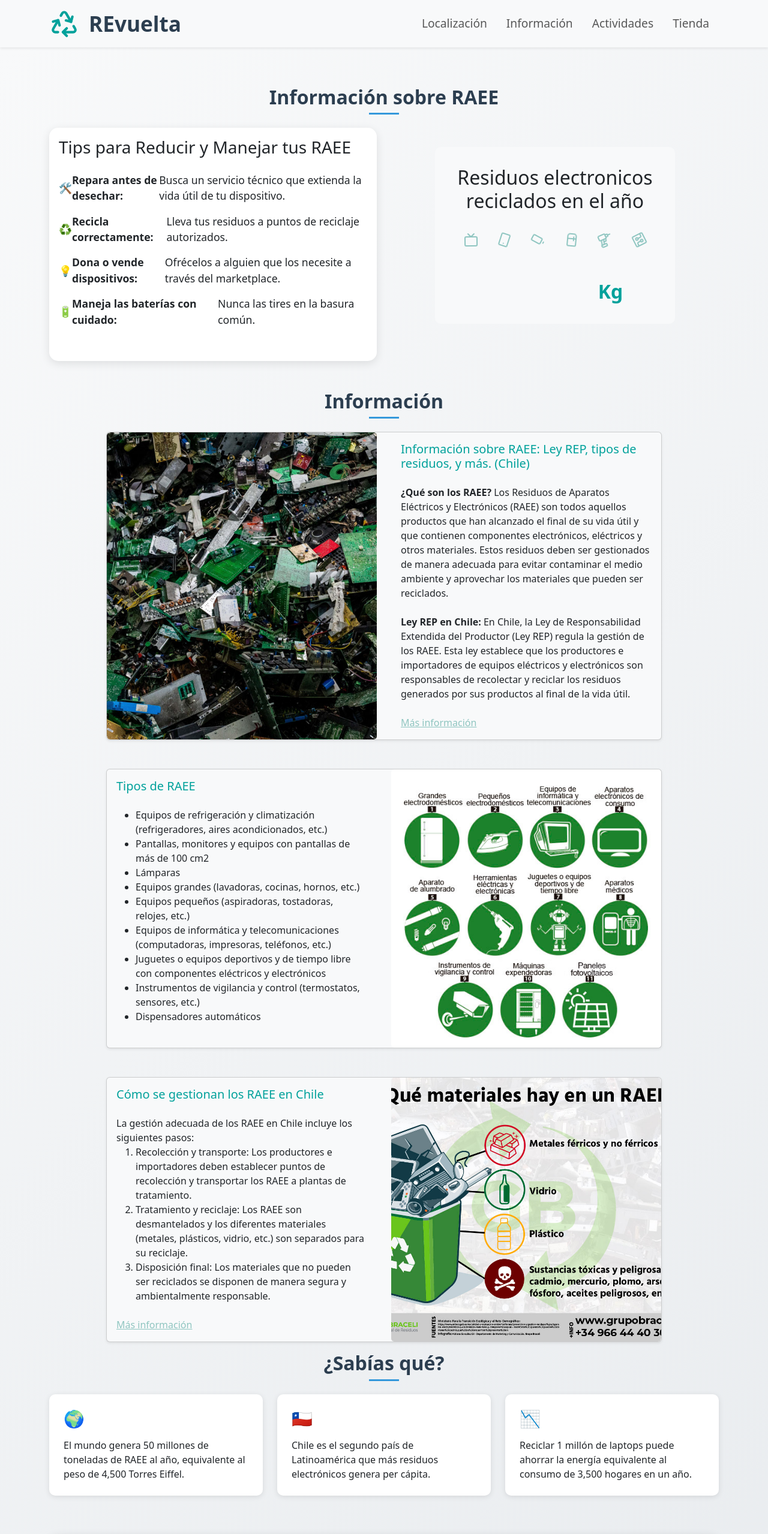
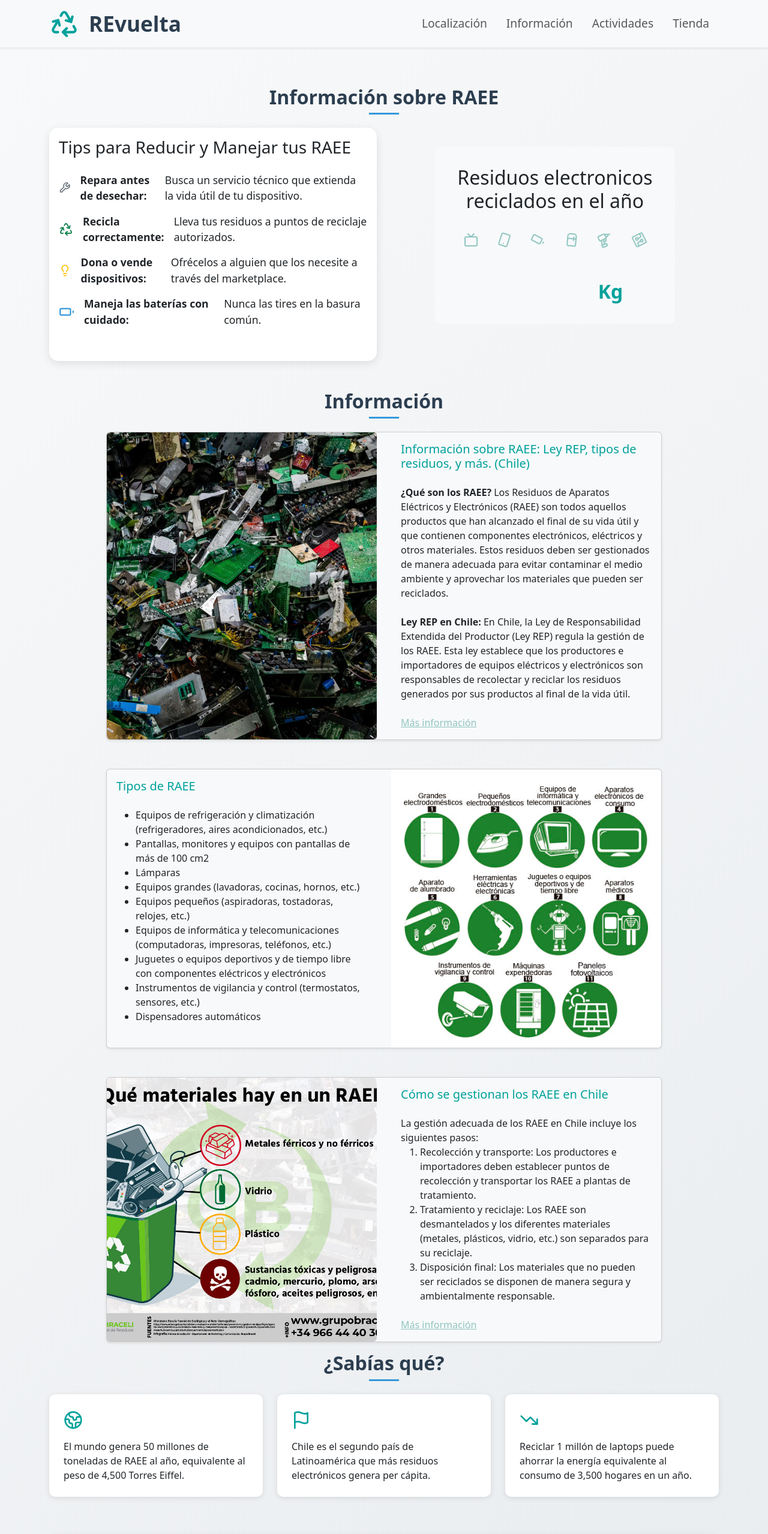
Before and after one commit to Complinator/recicle, a React (Create React App) app: page /info in a window 1280 px wide. Shown: the top 2558 px of the page at 60% size. Built offline with nearby package versions, Linux system fonts and the light colour scheme.

Commit message:
fixed icon and header consistency

```diff
--- a/src/components/Pages/Home.js
+++ b/src/components/Pages/Home.js
@@ -1,7 +1,7 @@
 import React, { useState } from 'react';
 import { Container, Row, Col, Card, Button, Carousel, Badge } from 'react-bootstrap';
 import { Link } from 'react-router-dom';
-import { MapPin, Recycle, BookOpen, ShoppingCart } from 'lucide-react';
+import { MapPin, Recycle, BookOpen, ShoppingCart, Earth, Lightbulb, Settings } from 'lucide-react';
 import "../../App.css";
 import Chart from './Components/Chart';
 
@@ -236,9 +236,9 @@ const Home = () => {
         <h2 className="text-center section-title mb-5">Nuestro Impacto</h2>
         <Row>
           {[
-            { number: "180,000+", text: "Toneladas de RAEE anuales", icon: "🌍" },
-            { number: "10%", text: "Reciclados adecuadamente", icon: "⚙️" },
-            { number: "70%", text: "Reducción de emisiones", icon: "💡" }
+            { number: "180,000+", text: "Toneladas de RAEE anuales", icon: <Earth size={64} style={{color: "#00A19B"}} /> },
+            { number: "10%", text: "Reciclados adecuadamente", icon: <Settings size={64} style={{color: "#00A19B"}} /> },
+            { number: "70%", text: "Reducción de emisiones", icon: <Lightbulb size={64} style={{color: "#00A19B"}} /> }
           ].map((stat, index) => (
             <Col md={4} key={index} className="mb-4">
               <Card className="stat-card h-100 text-center border-0">
--- a/src/components/Pages/Info.js
+++ b/src/components/Pages/Info.js
@@ -5,6 +5,7 @@ import styled from 'styled-components';
 import Counter from "./Components/Counter" // Assuming you have the Counter component
 import { Link } from 'react-router-dom';
 import "../../App.css"
+import { Battery, Earth, Flag, Lightbulb, Recycle, TrendingDown, Wrench } from 'lucide-react';
 
 const StyledSection = styled.section`
   padding: 4rem 0;
@@ -85,16 +86,16 @@ const Info = () => {
                     transition={{ duration: 0.5 }}
                   >
                     <IconText>
-                      🛠️ <strong>Repara antes de desechar:</strong> Busca un servicio técnico que extienda la vida útil de tu dispositivo.
+                      <Wrench size={32} className='text-secondary' /><strong>Repara antes de desechar:</strong> Busca un servicio técnico que extienda la vida útil de tu dispositivo.
                     </IconText>
                     <IconText>
-                      ♻️ <strong>Recicla correctamente:</strong> Lleva tus residuos a puntos de reciclaje autorizados.
+                      <Recycle size={32} className='text-success' /><strong>Recicla correctamente:</strong> Lleva tus residuos a puntos de reciclaje autorizados.
                     </IconText>
                     <IconText>
-                      💡 <strong>Dona o vende dispositivos:</strong> Ofrécelos a alguien que los necesite a través del marketplace.
+                      <Lightbulb size={32} className='text-warning' /><strong>Dona o vende dispositivos:</strong> Ofrécelos a alguien que los necesite a través del marketplace.
                     </IconText>
                     <IconText>
-                      🔋 <strong>Maneja las baterías con cuidado:</strong> Nunca las tires en la basura común.
+                      <Battery size={32} /><strong>Maneja las baterías con cuidado:</strong> Nunca las tires en la basura común.
                     </IconText>
                   </motion.div>
                 </Card.Body>
@@ -183,7 +184,7 @@ const Info = () => {
                     className="rounded-end card-img-dynamic"
                 />
             </Col>
-              <Col lg={6} className="order-last order-lg-first">
+              <Col lg={6}>
                 <CardBody>
                   <CardTitle className="font-bold text-3xl mb-4" style={{color:"#00A19B"}}>
                     Cómo se gestionan los RAEE en Chile
@@ -213,15 +214,15 @@ const Info = () => {
               <Row>
                 {[
                   {
-                    icon: "🌍",
+                    icon: <Earth size={32} style={{color: "#00A19B"}} />,
                     fact: "El mundo genera 50 millones de toneladas de RAEE al año, equivalente al peso de 4,500 Torres Eiffel."
                   },
                   {
-                    icon: "🇨🇱",
+                    icon: <Flag size={32} style={{color: "#00A19B"}} />,
                     fact: "Chile es el segundo país de Latinoamérica que más residuos electrónicos genera per cápita."
                   },
                   {
-                    icon: "📉",
+                    icon: <TrendingDown size={32} style={{color: "#00A19B"}} />,
                     fact: "Reciclar 1 millón de laptops puede ahorrar la energía equivalente al consumo de 3,500 hogares en un año."
                   }
                 ].map((item, index) => (
--- a/src/components/Pages/Marketplace.js
+++ b/src/components/Pages/Marketplace.js
@@ -1,6 +1,6 @@
 import React, { useState } from 'react';
 import { Container, Row, Col, Card, Form, Button } from 'react-bootstrap';
-import { Camera, Upload, ShoppingBag, RefreshCw } from 'lucide-react';
+import { Camera, Upload, ShoppingBag, RefreshCw, Sprout, Banknote, Recycle } from 'lucide-react';
 import ElectronicComponentCard from './Components/Card';
 
 const Marketplace = () => {
@@ -72,9 +72,9 @@ const Marketplace = () => {
   ];
 
   const benefits = [
-    { icon: "🌱", text: "Reducción de residuos electrónicos" },
-    { icon: "💰", text: "Ahorro económico al comprar equipos reacondicionados" },
-    { icon: "♻️", text: "Promoción de la reutilización y el reciclaje" }
+    { icon: <Sprout size={64} className="text-success" />, text: "Reducción de residuos electrónicos" },
+    { icon: <Banknote size={64} className="text-success" />, text: "Ahorro económico al comprar equipos reacondicionados" },
+    { icon: <Recycle size={64} className="text-success" />, text: "Promoción de la reutilización y el reciclaje" }
   ];
 
   return (
--- a/src/components/Pages/Points.js
+++ b/src/components/Pages/Points.js
@@ -4,14 +4,15 @@ import 'leaflet/dist/leaflet.css';
 import 'bootstrap/dist/css/bootstrap.min.css';
 import InfoCarousel from './Components/Carousel';
 import Map from './Components/Map';
+import { Leaf, Settings, Recycle } from 'lucide-react';
 
 const Points = () => {
   return (
     <Container>
-      <h2 className="my-4">Encuentra tu punto de reciclaje y servicio técnico</h2>
+      <h1 className="text-center section-title mb-5 mt-3">Encuentra tu punto de reciclaje y servicio técnico</h1>
       <p>Localiza fácilmente los puntos de reciclaje, donde puedes desechar tus residuos electrónicos de manera responsable. Además, descubre servicios técnicos locales que reparan tus dispositivos, alargando su vida útil y reduciendo el impacto ambiental.</p>
 
-      <h3 className="my-4">Recicla cerca de ti</h3>
+      <h2 className="text-center section-title mb-5">Recicla cerca de ti</h2>
       <Row>
         <Col md={8}>
           <Map />
@@ -60,9 +61,15 @@ const Points = () => {
         </Col>
       </Row>
 
-      <h3 className="my-4">¿Por qué es importante reciclar?</h3>
+      <h2 className="text-center section-title mb-5 mt-4">¿Por qué es importante reciclar?</h2>
       <Row>
         <Col md={4}>
+          <div className="position-relative">
+            <Leaf
+              className="position-absolute"
+              size={36}
+              style={{ top: '-15px', left: '-15px', fontSize: '2rem', color: '#00A19B', zIndex:10 }}
+            />
             <Card className="h-100">
               <Card.Body>
                 <i className="fas fa-leaf fa-3x"></i>
@@ -72,8 +79,15 @@ const Points = () => {
                 </Card.Text>
               </Card.Body>
             </Card>
+          </div>
         </Col>
         <Col md={4}>
+          <div className="position-relative">
+            <Settings
+              className="position-absolute"
+              size={36}
+              style={{ top: '-15px', left: '-15px', fontSize: '2rem', color: '#00A19B', zIndex:10 }}
+            />
             <Card className="h-100">
               <Card.Body>
                 <i className="fas fa-cogs fa-3x"></i>
@@ -83,8 +97,15 @@ const Points = () => {
                 </Card.Text>
               </Card.Body>
             </Card>
+          </div>
         </Col>
         <Col md={4}>
+          <div className="position-relative">
+            <Recycle
+              className="position-absolute"
+              size={36}
+              style={{ top: '-15px', left: '-15px', fontSize: '2rem', color: '#00A19B', zIndex:10 }}
+            />
             <Card className="h-100">
               <Card.Body>
                 <i className="fas fa-recycle fa-3x"></i>
@@ -94,10 +115,11 @@ const Points = () => {
                 </Card.Text>
               </Card.Body>
             </Card>
+          </div>
         </Col>
       </Row>
 
-      <h3 className="my-4">Información sobre el reciclaje</h3>
+      <h2 className="text-center section-title mb-5 mt-4">Información sobre el reciclaje</h2>
       <InfoCarousel />
     </Container>
   );
```
Lines whose indentation alone changed are shown as unchanged.
